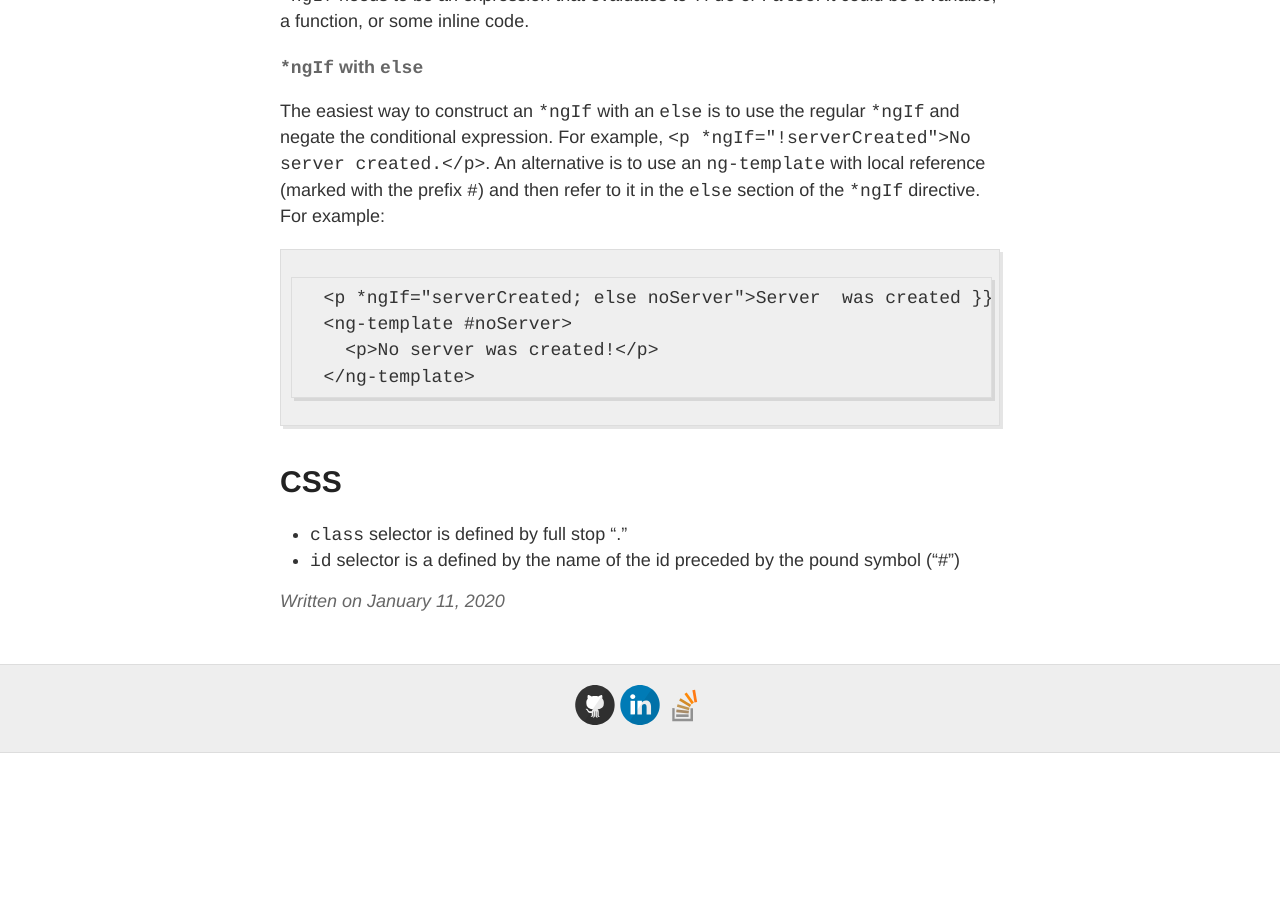
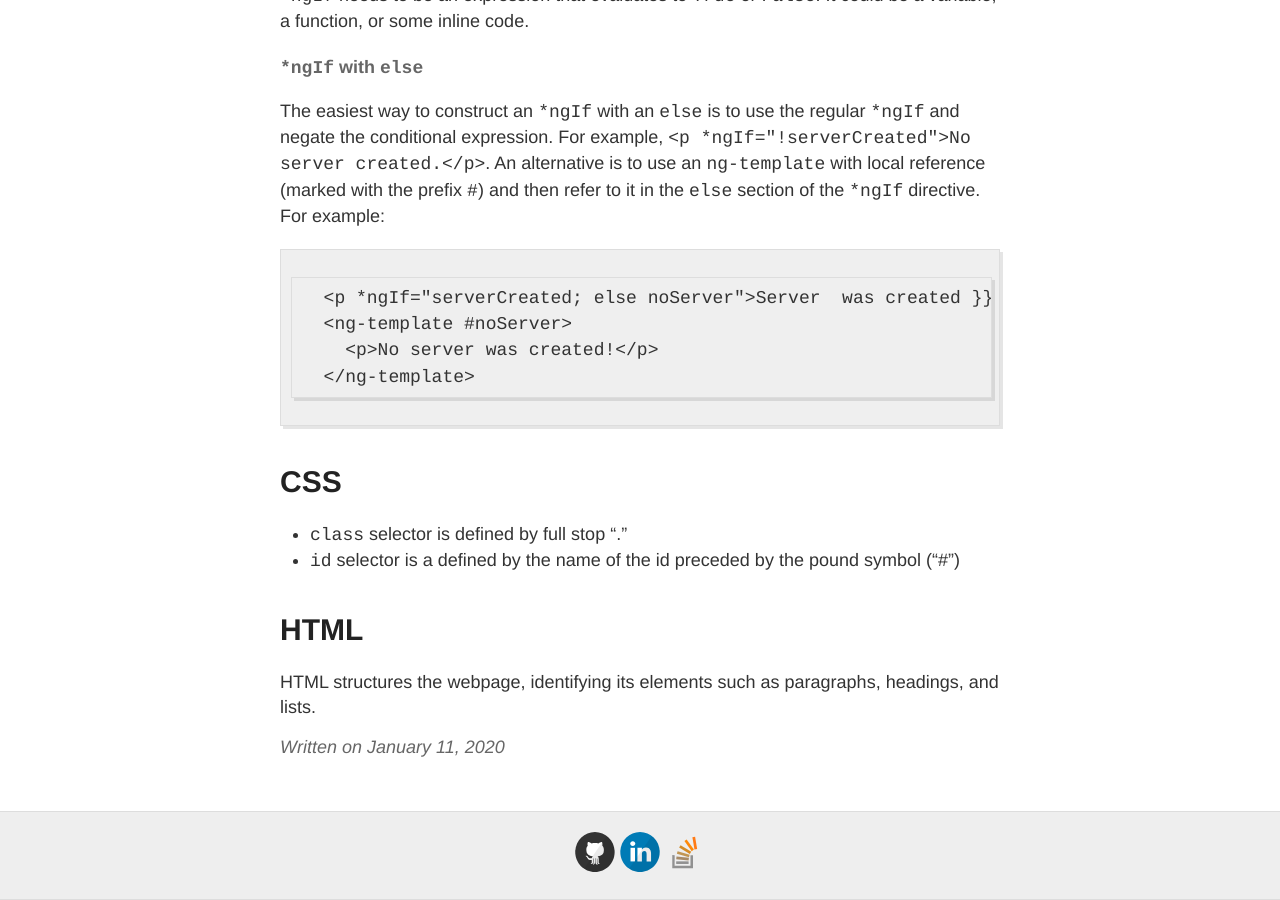
Before and after one commit to gutucristian/gutucristian.github.io, a Jekyll site: the page built from _posts/2020-01-11-Front-End-Development.md, in a window 1280 px wide and 900 px high, scrolled down 4327 px. Built offline with Jekyll 4.4.1, drawn with Linux system fonts in a browser that asks for light colours; our own code applies the rules of GitHub Pages for plain Markdown files; before the commit the page ends 5080 px from its top, so only the background shows below that.

Commit message:
Update 2020-01-11-Front-End-Development.md

```diff
--- a/_posts/2020-01-11-Front-End-Development.md
+++ b/_posts/2020-01-11-Front-End-Development.md
@@ -135,3 +135,7 @@ The easiest way to construct an `*ngIf` with an `else` is to use the regular `*n
 
 - `class` selector is defined by full stop “.”
 - `id` selector is a defined by the name of the id preceded by the pound symbol (“#”)
+
+# HTML
+
+HTML structures the webpage, identifying its elements such as paragraphs, headings, and lists.
```
